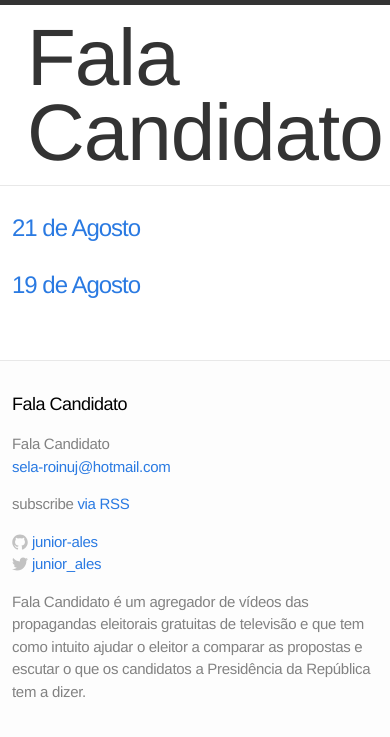
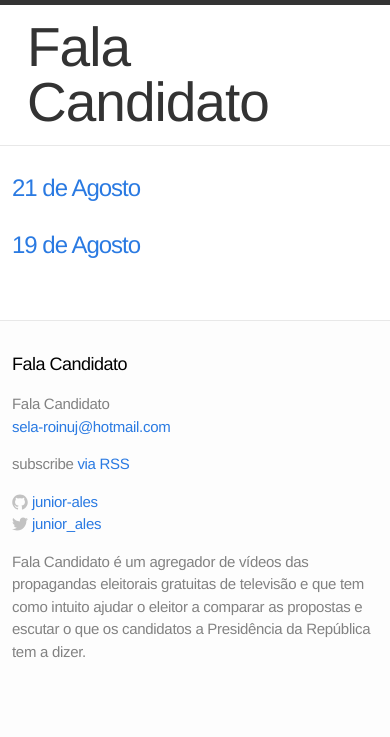
Before and after one commit to junior-ales/falacandidato, a Jekyll site: the page built from index.html, in a window 390 px wide. Shown: the top 737 px of the page. Built offline with Jekyll 4.4.1, drawn with Linux system fonts in a browser that asks for light colours.

Commit message:
Deixando o titulo do site responsivo

```diff
--- a/_sass/_mediaqueries.scss
+++ b/_sass/_mediaqueries.scss
@@ -84,4 +84,11 @@
     width: auto;
     margin: 0 0 15px;
   }
+
+  .site-title,
+  .site-title:hover,
+  .site-title:visited {
+    font-size: 55px;
+    line-height: 55px;
+  }
 }
```
Also changed, not shown: 2 other files.
